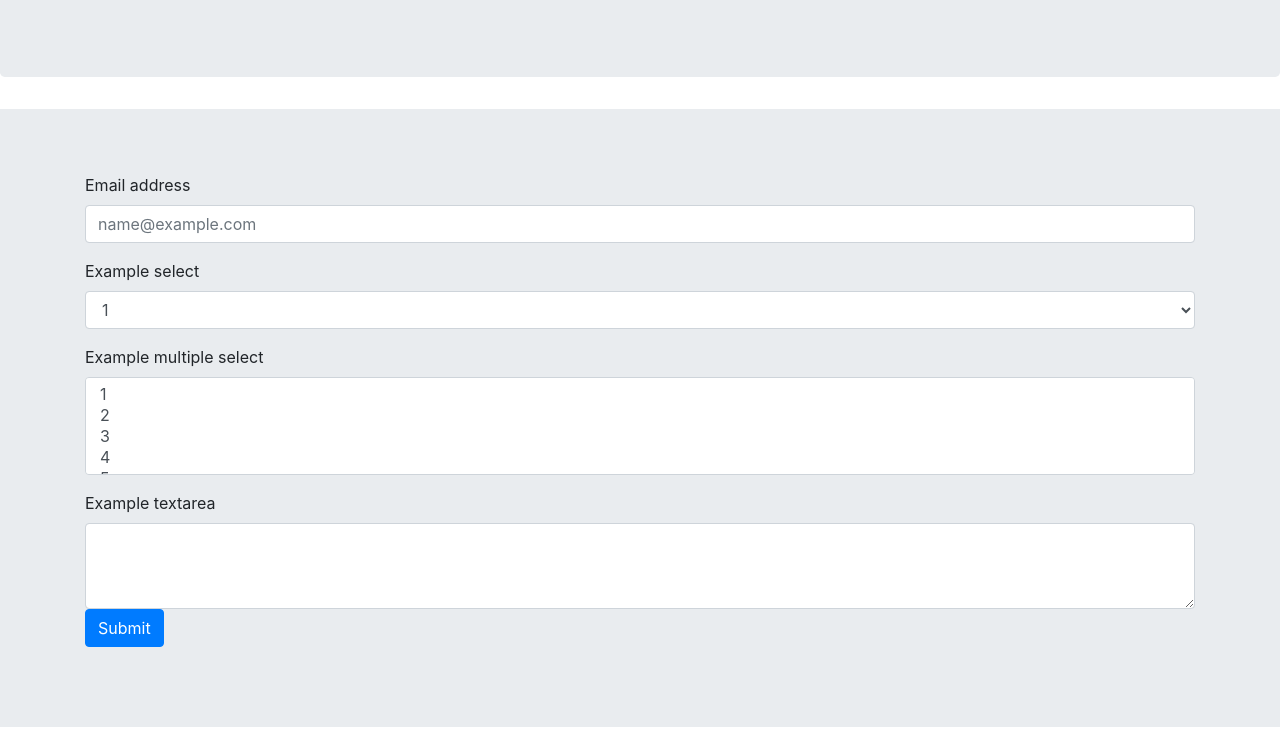
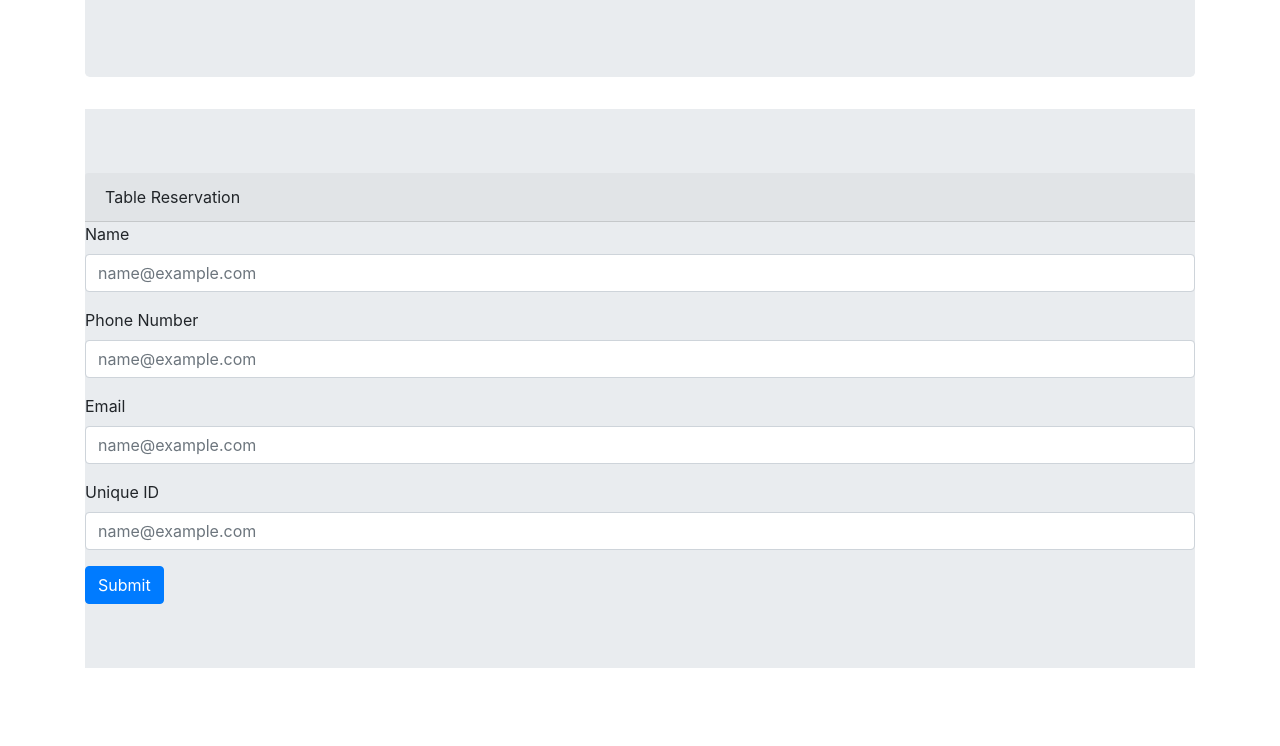
Before and after one commit to collintegral/hot-restaurant, a website: page reserve.html in a window 1280 px wide. Shown: the part 278-1024 px from the top of the page. After the commit the page ends 978 px from the top, so only its background shows below. Drawn offline with nearby package versions, Linux system fonts and the light colour scheme.

Commit message:
updated reserve

```diff
--- a/reserve.html
+++ b/reserve.html
@@ -13,6 +13,7 @@
 </head>
 <body>
 <!--header-->
+<div class="container">
   <div class="jumbotron">
     <blockquote class="blockquote text-center">
 <h1 class="display-4"> <i class="fas fa-fire"></i>Hot Restaurant</h1>
@@ -26,39 +27,29 @@
         </a>
 </blockquote>
 </div>
+</div>
 
 <!--Form-->
+ <div class="container">
 <div class="jumbotron jumbotron-fluid">
-  <div class="container">
 <form>
+    <div class="card-header">
+        Table Reservation
+</div>
   <div class="form-group">
-    <label for="exampleFormControlInput1">Email address</label>
-    <input type="email" class="form-control" id="exampleFormControlInput1" placeholder="name@example.com">
+    <label for="exampleFormControlInput1">Name</label>
+    <input type="name" class="form-control" id="exampleFormControlInput1" placeholder="name@example.com">
   </div>
   <div class="form-group">
-    <label for="exampleFormControlSelect1">Example select</label>
-    <select class="form-control" id="exampleFormControlSelect1">
-      <option>1</option>
-      <option>2</option>
-      <option>3</option>
-      <option>4</option>
-      <option>5</option>
-    </select>
-  </div>
-  <div class="form-group">
-    <label for="exampleFormControlSelect2">Example multiple select</label>
-    <select multiple class="form-control" id="exampleFormControlSelect2">
-      <option>1</option>
-      <option>2</option>
-      <option>3</option>
-      <option>4</option>
-      <option>5</option>
-    </select>
-
-  </div>
-  <div class="form-group">
-    <label for="exampleFormControlTextarea1">Example textarea</label>
-    <textarea class="form-control" id="exampleFormControlTextarea1" rows="3"></textarea>
+      <label for="exampleFormControlInput1">Phone Number</label>
+      <input type="name" class="form-control" id="exampleFormControlInput1" placeholder="name@example.com">
+    </div> <div class="form-group">
+        <label for="exampleFormControlInput1">Email</label>
+        <input type="name" class="form-control" id="exampleFormControlInput1" placeholder="name@example.com">
+      </div> <div class="form-group">
+          <label for="exampleFormControlInput1">Unique ID</label>
+          <input type="name" class="form-control" id="exampleFormControlInput1" placeholder="name@example.com">
+        </div>
     <button type="button" class="btn btn-primary">Submit</button>
   </div>
 </form>
```
